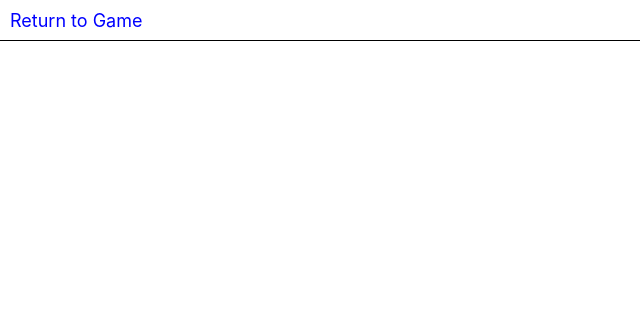
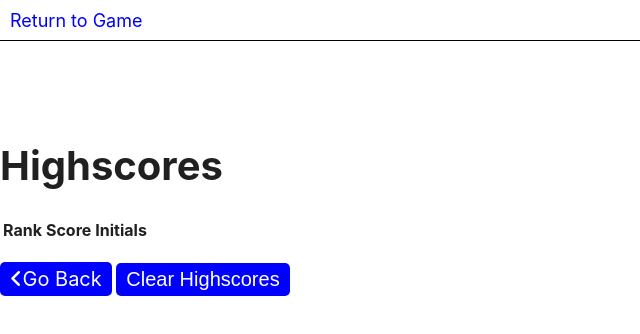
Before and after one commit to ARFreiler/JavaScript-Quiz, a plain HTML site: page scores.html in a window 1280 px wide. Shown: the whole page, without its empty margins (0-640 px from the left). Drawn offline with Linux system fonts and the light colour scheme.

Commit message:
Created initial layout of scores.html. Added styling to all buttons.

```diff
--- a/scores.html
+++ b/scores.html
@@ -4,6 +4,7 @@
     <meta charset="UTF-8">
     <meta name="viewport" content="width=device-width, initial-scale=1.0">
     <link rel="stylesheet" href="stylesheet.css">
+    <script src="https://kit.fontawesome.com/42289e799c.js" crossorigin="anonymous"></script>
     <title>JavaScript Quiz</title>
 </head>
 <body>
@@ -12,6 +13,20 @@
           <a href="index.html">Return to Game</a>
         </nav>
       </header>
+      <main class="main">
+          <h1>Highscores</h1>
+          <table>
+              <tr>
+                  <th>Rank</th>
+                  <th>Score</th>
+                  <th>Initials</th>
+              </tr>
+          </table>
+          <div id="scores-buttons">
+              <a><a href="index.html" id="back-button"><i class="fas fa-angle-left" aria-hidden="true"></i>Go Back</a>
+              <button id="clear-button">Clear Highscores</button>
+          </div>
+      </main>
 
     <script src="main.js"></script>
 </body>
--- a/stylesheet.css
+++ b/stylesheet.css
@@ -27,13 +27,14 @@ header a:hover {
 
 h1 {
     font-size: 40px;
+    margin-top: 100px;
 }
 
 .section {
     text-align: center;
 }
 
-#button {
+#button, #back-button, #clear-button {
     background-color: blue;
     color: white;
     font-size: 20px;
@@ -41,4 +42,10 @@ h1 {
     border: none;
     padding: 5px 10px 5px 10px;
     margin-top: 20px;
+    text-decoration: none;
 }
+
+#button:hover, #back-button:hover, #clear-button:hover {
+    background-color: red;
+    cursor: pointer;
+}
```
